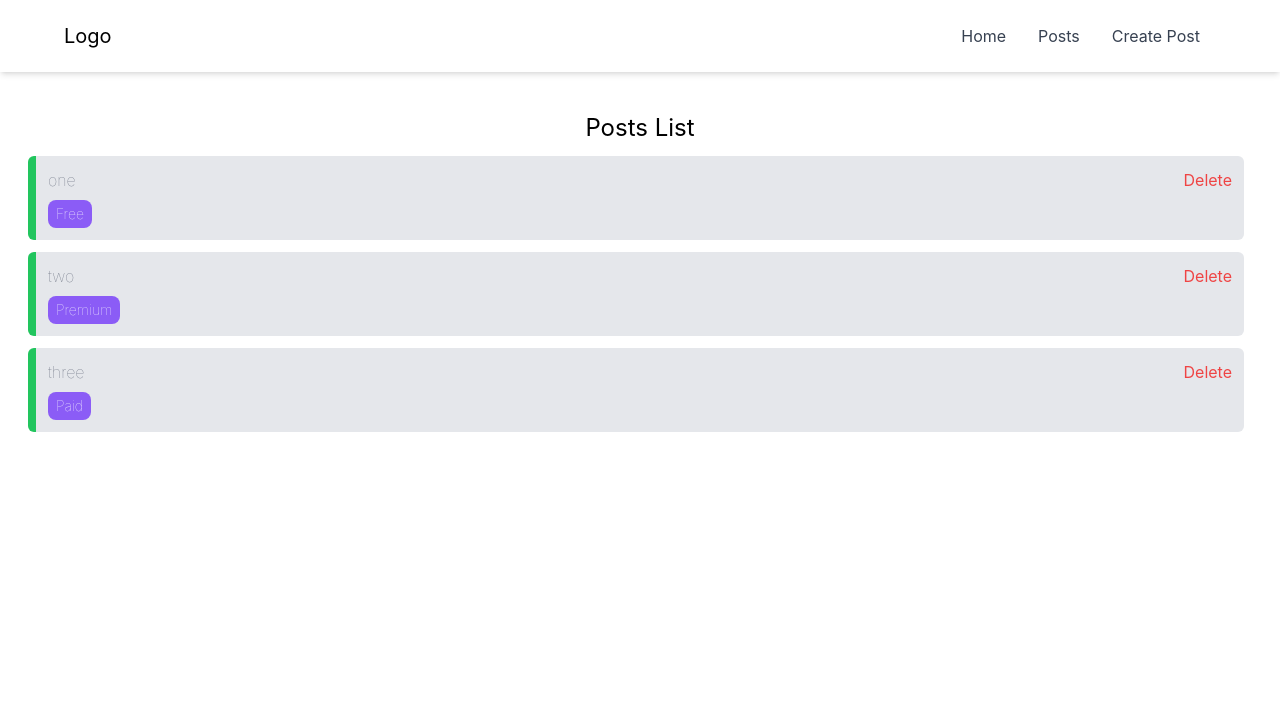
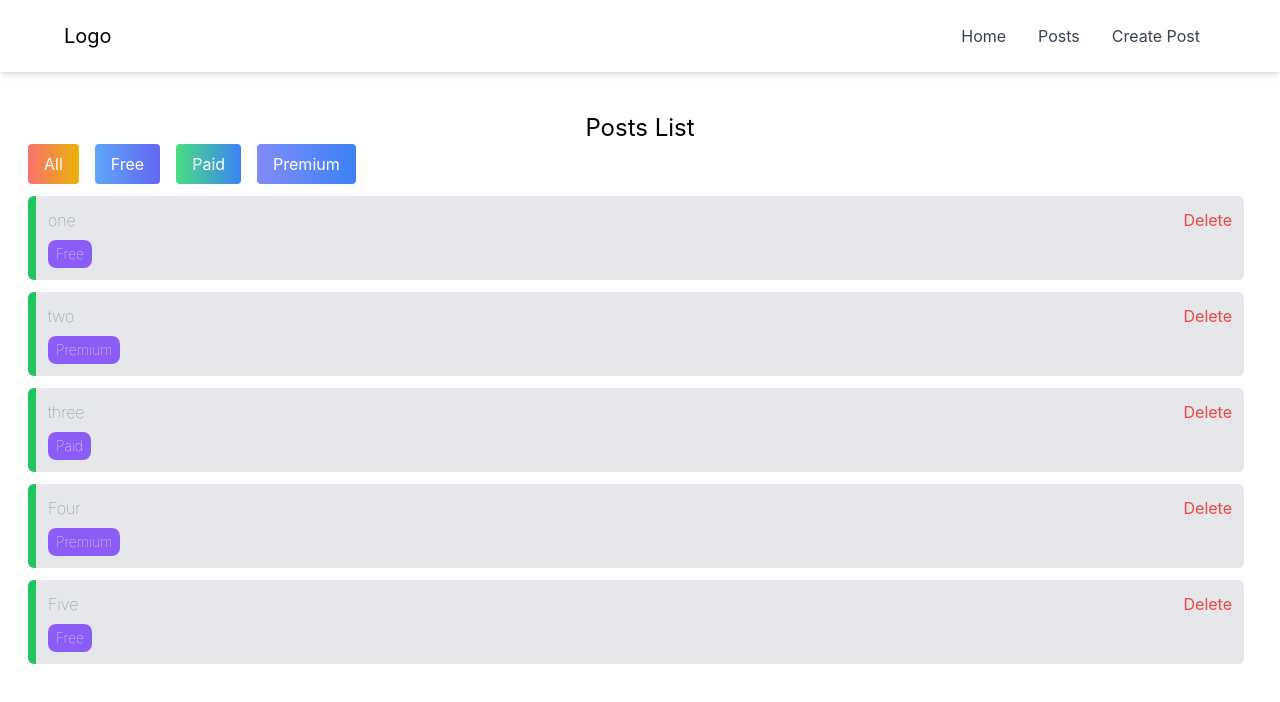
Before and after one commit to RarJar/React-Beginner-Project, a React (Create React App) app: page / in a window 1280 px wide. Shown: the top 702 px of the page. Built offline with nearby package versions, Linux system fonts and the light colour scheme; data requests are answered from the project's data file.

Commit message:
filter-by-category-use-dependency-array

```diff
--- a/src/App.jsx
+++ b/src/App.jsx
@@ -7,14 +7,15 @@ import {useState,useEffect} from 'react'
 
 function App() {
   let [posts,setPosts] = useState([]);
+  let [url,setUrl] = useState("http://localhost:3001/posts");
 
   useEffect(() => {
-    fetch('http://localhost:3001/posts')
+    fetch(url)
     .then(res=>res.json())
     .then(json=>{
       setPosts(json);
     })
-  }, []);
+  }, [url]);
 
   let [openModal,setOpenModal] = useState(false);
 
@@ -29,7 +30,7 @@ function App() {
   return (
     <div className="App">
       <Navbar setOpenModal={setOpenModal}/>
-      <PostsList posts={posts} deletePost={deletePost}/>
+      <PostsList posts={posts} deletePost={deletePost} setUrl={setUrl}/>
       <Modal openModal={openModal} setOpenModal={setOpenModal} create>
         <PostForm setOpenModal={setOpenModal} addPost={addPost}/>
       </Modal>
--- a/src/components/PostForm.jsx
+++ b/src/components/PostForm.jsx
@@ -39,7 +39,7 @@ export default function PostForm({setOpenModal,addPost}) {
         </div>
         <div>
             <label className="block text-sm font-bold ml-1 mb-2">Category</label>
-            <select class="w-full h-10 border-2 border-sky-500 focus:outline-none focus:border-sky-500 text-sky-500 rounded px-2 md:px-3 py-0 md:py-1 tracking-wider" onChange={handleSelectCategory} value={category}>
+            <select className="w-full h-10 border-2 border-sky-500 focus:outline-none focus:border-sky-500 text-sky-500 rounded px-2 md:px-3 py-0 md:py-1 tracking-wider" onChange={handleSelectCategory} value={category}>
               <option value="Premium">Premium</option>
               <option value="Paid">Paid</option>
               <option value="Free">Free</option>
--- a/src/components/PostList.jsx
+++ b/src/components/PostList.jsx
@@ -1,9 +1,28 @@
 import React from 'react'
 
-export default function PostsList({posts,deletePost}) {
+export default function PostsList({posts,deletePost,setUrl}) {
   return (
     <div>
       <h2 className="text-2xl mt-10">Posts List</h2>
+
+        <div className="flex space-x-4 mx-7">
+            <button className="bg-gradient-to-r from-red-400 to-yellow-500 text-white py-2 px-4 rounded" onClick={() => setUrl("http://localhost:3001/posts")}>
+                All
+            </button>
+
+            <button className="bg-gradient-to-r from-blue-400 to-indigo-500 text-white py-2 px-4 rounded" onClick={() => setUrl("http://localhost:3001/posts?category=Free")}>
+                Free
+            </button>
+
+            <button className="bg-gradient-to-r from-green-400 to-blue-500 text-white py-2 px-4 rounded" onClick={() => setUrl("http://localhost:3001/posts?category=Paid")}>
+                Paid
+            </button>
+
+            <button className="bg-gradient-to-r from-indigo-400 to-blue-500 text-white py-2 px-4 rounded" onClick={() => setUrl("http://localhost:3001/posts?category=Premium")}>
+                Premium
+            </button>
+        </div>
+
         {
         <div>
             {
--- a/src/data/data.json
+++ b/src/data/data.json
@@ -14,6 +14,16 @@
         "id" : 3,
         "title" : "three",
         "category" : "Paid"
+        },
+        {
+        "id" : 4,
+        "title" : "Four",
+        "category" : "Premium"
+        },
+        {
+        "id" : 5,
+        "title" : "Five",
+        "category" : "Free"
         }
     ]
 }
```
